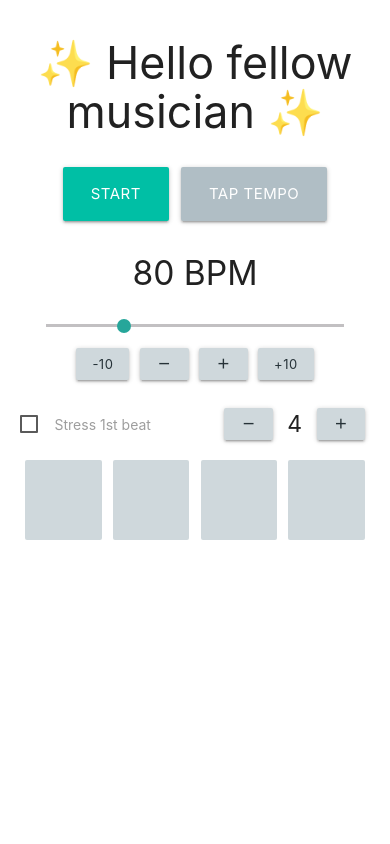
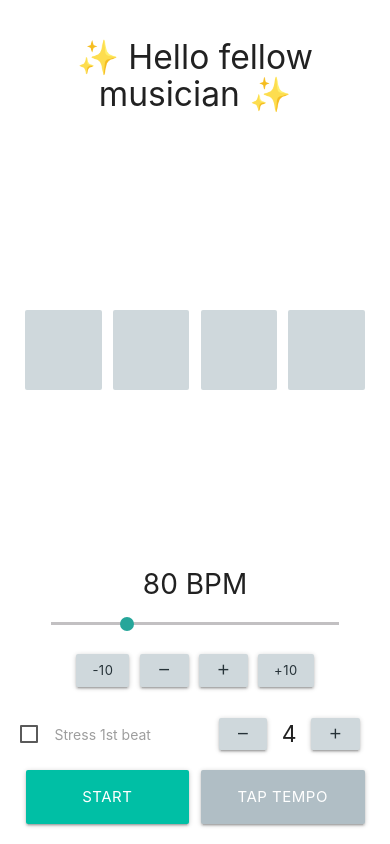
Before and after one commit to RudeBon/Metronome, a React (Create React App) app: page / in a window 390 px wide. Built offline with nearby package versions, Linux system fonts and the light colour scheme.

Commit message:
moved elements for mobile view

```diff
--- a/src/App.css
+++ b/src/App.css
@@ -60,6 +60,8 @@
   }
   .beatsBlock {
     width: 100%;
+    grid-column: 1 / 3;
+    grid-row: 2 / 3;
   }
   .beats_ul{
     flex-wrap: wrap;
@@ -73,12 +75,19 @@
   .flex{
     width: 100%;
     flex-wrap: wrap;
+    grid-column: 1 / 3;;
+    grid-row: 5 / 6;
   }
   h1{
-    font-size: 3.2em;
+    font-size: 2.4rem;
+    grid-column: 1 / 3;
   }
   h3{
-    font-size: 2.4em;
+    font-size: 2rem;
+    grid-column: 1 / 3;
+    grid-row: 3 / 4;
+    line-height: 80%;
+    margin: 1rem 0 0.8rem 0;
   }
   .range-field{
     width: 100%;
@@ -88,6 +97,17 @@
   }
   .controllersContainer{
     flex-wrap: wrap;
-    margin: 0.6em 0
+    margin: 0.6em 0.4em;
+    grid-column: 1 / 3;
+    grid-row: 4 / 5;
+  }
+  .mobile-grid-container{
+    display: grid;
+    height: 100vh;
+    grid-template-columns: 1fr 1fr;
+    grid-template-rows: 10em auto 2.5em 110px 60px 80px
+  }
+  .btn-large{
+    grid-row: 6 / 7;
   }
 }
--- a/src/components/ContainerComponent.tsx
+++ b/src/components/ContainerComponent.tsx
@@ -70,7 +70,7 @@ const ContainerComponent: React.FC<{}> = () => {
   }
 
   return (
-    <>
+    <div className="mobile-grid-container">
       <h1>✨ Hello fellow musician ✨</h1>
       <button
         onClick={onButtonClick}
@@ -109,7 +109,7 @@ const ContainerComponent: React.FC<{}> = () => {
         beats={beats}
         activeId={activeId}
         isStressed={isStressed} />
-    </>
+    </div>
   );
 }
 
```
